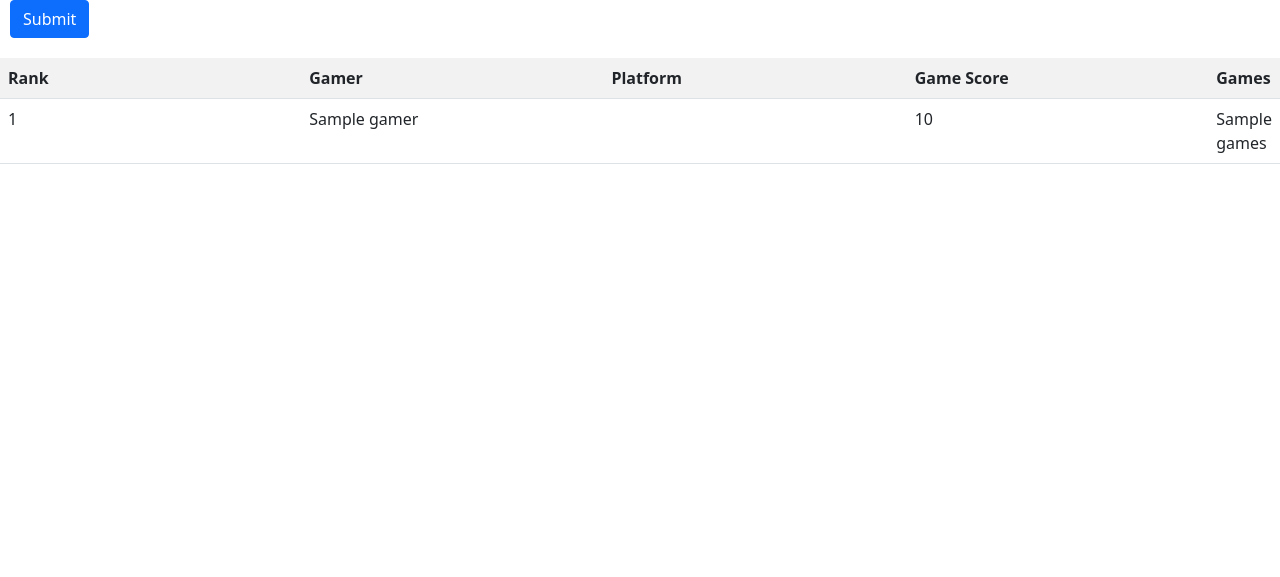
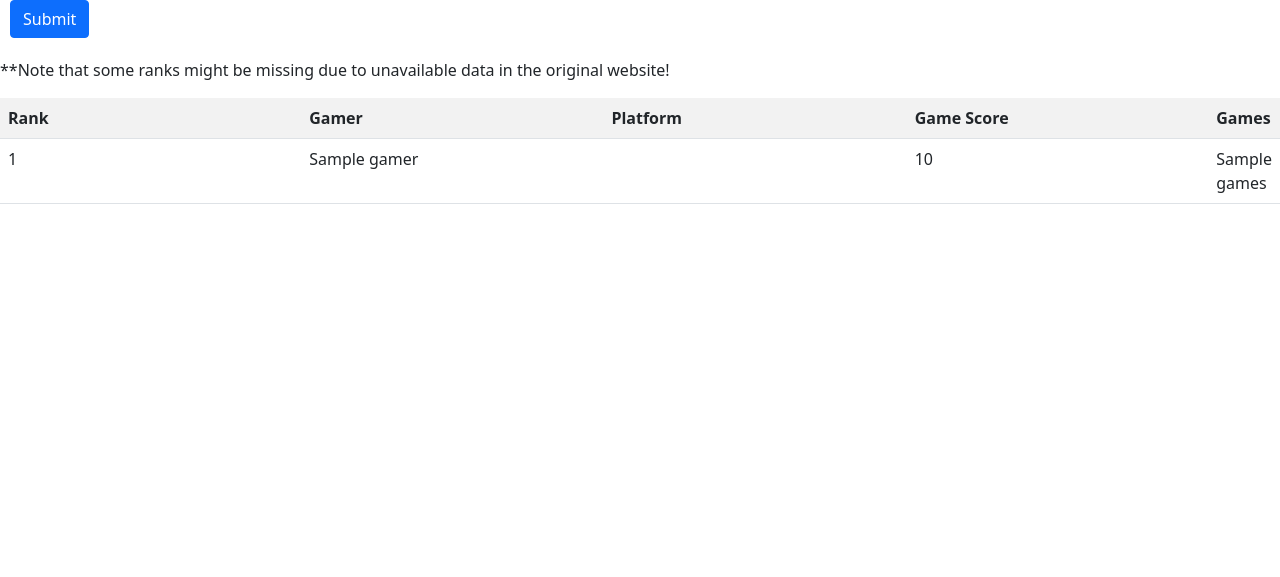
Before and after one commit to etfrer-yi/Game-Tracker, a Django app: template battlefield1/templates/battlefield1/battlefield1.html in a window 1280 px wide. Shown: the part 56-633 px from the top of the page. Run offline with Django 3.2, Linux system fonts and the light colour scheme; the template is opened without the code that fills it: most values are stand-ins (such as "Sample title", 1, 10 or a date in 2020); some libraries are stand-ins or nearby versions.

Commit message:
Small changes

```diff
--- a/templates/player_records.html
+++ b/templates/player_records.html
@@ -6,7 +6,7 @@
     {{ filter.form|crispy }}
     <input class="btn btn-primary" type="submit"/>
 </form>
-
+<p>**Note that some ranks might be missing due to unavailable data in the original website!</p>
 <table class="table table-striped table-hover">
     <tr>
         <th class="rank">Rank</th>
```
Also changed, not shown: README.md, 1 other file.
